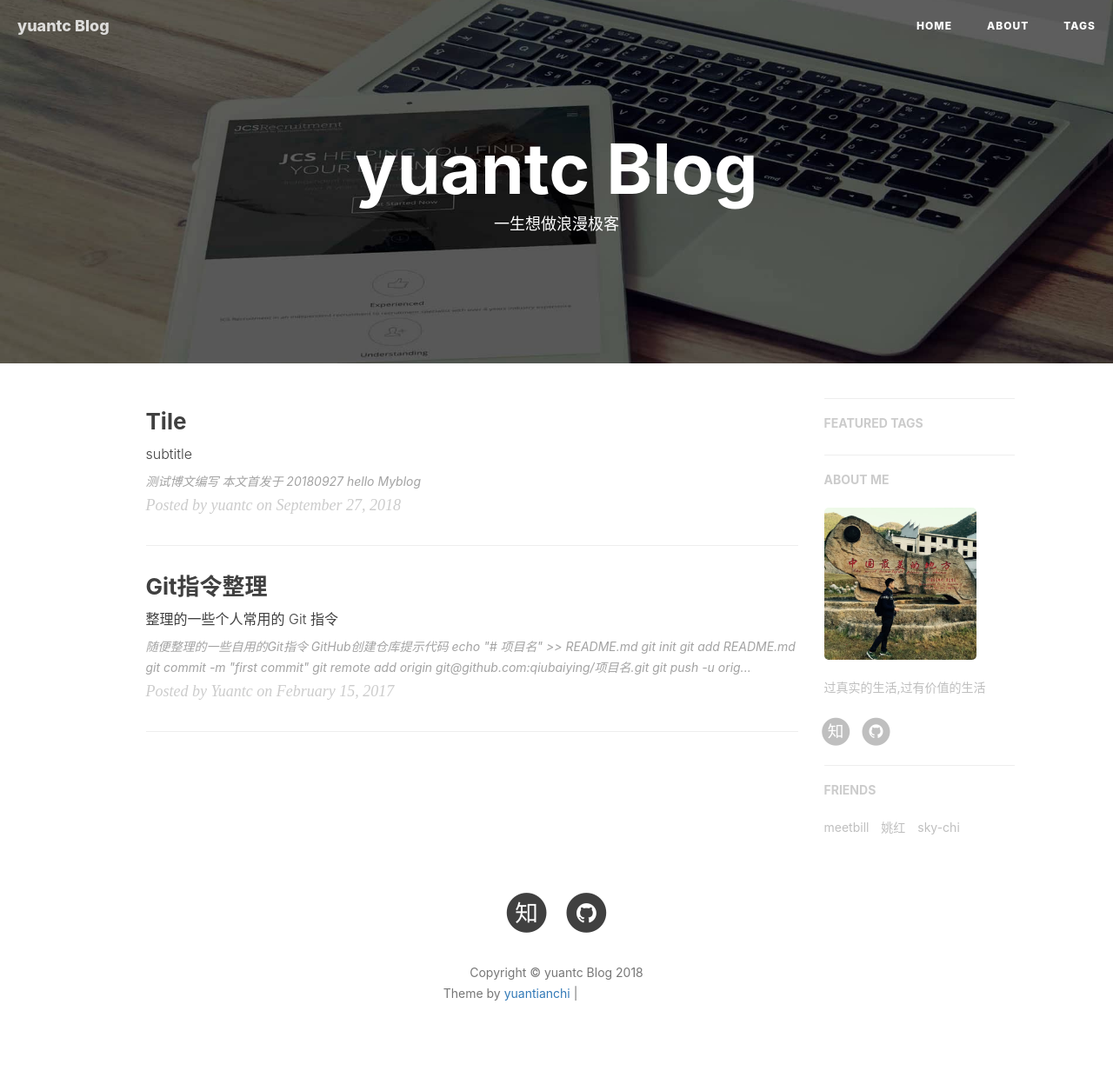
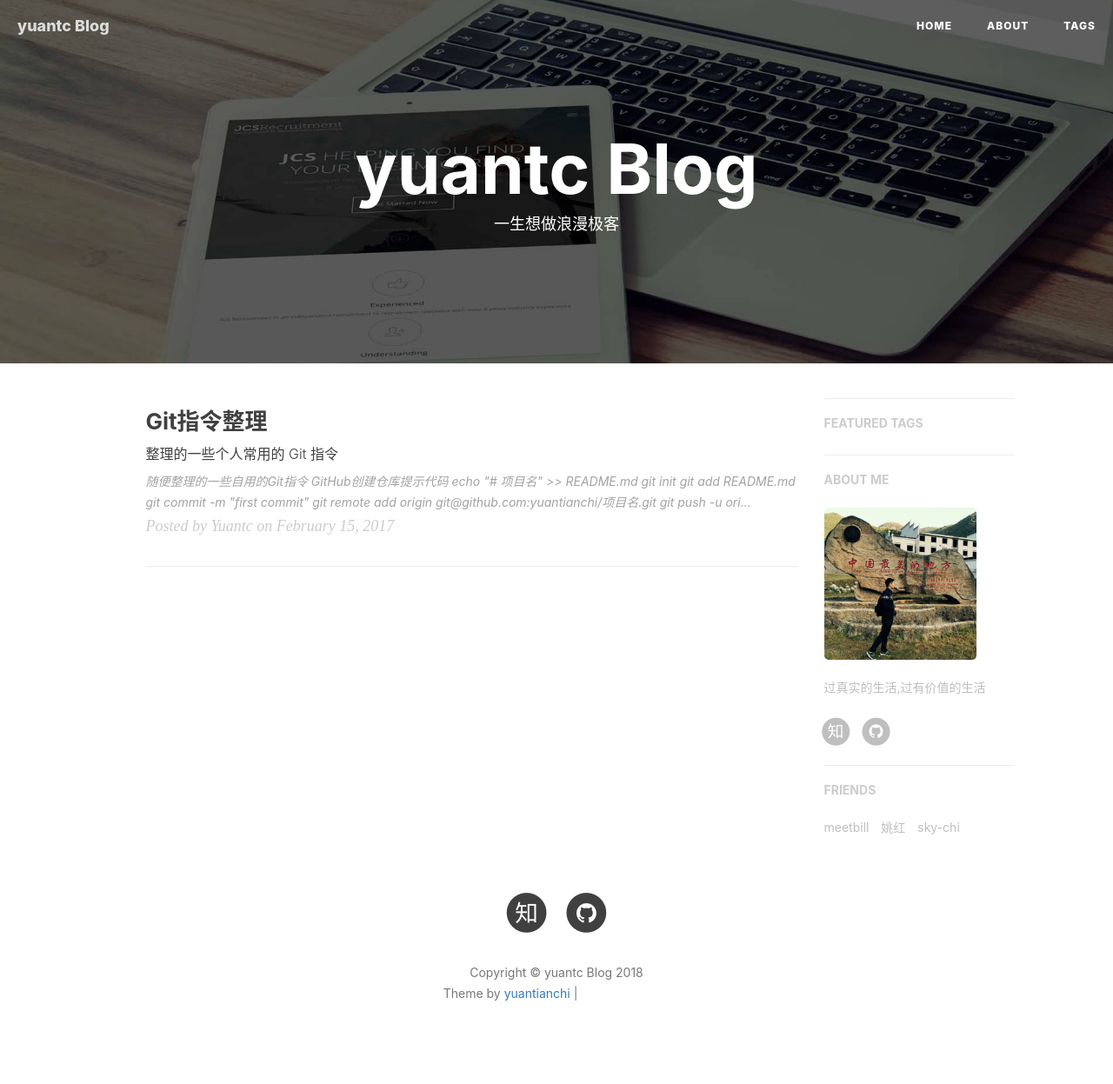
Before and after one commit to yuantianchi/sky.github.io, a Jekyll site: the page built from index.html, in a window 1280 px wide. Shown: the whole page at 87% size. Built offline with Jekyll 4.4.1, drawn with Linux system fonts in a browser that asks for light colours; nearby versions of some CDN libraries; the list of posts is cut into pages by our own code; comment, search, counter and statistics services are not loaded; grey boxes are pictures that could not be loaded.

Commit message:
Modify related information

```diff
--- a/_config.yml
+++ b/_config.yml
@@ -50,7 +50,7 @@
 disqus_username: hux
 
 # Netease setttings
-netease_comment: false
+#netease_comment: false
 
 
 
--- a/_includes/footer.html
+++ b/_includes/footer.html
@@ -86,7 +86,7 @@
                     <iframe
                         style="margin-left: 2px; margin-bottom:-5px;"
                         frameborder="0" scrolling="0" width="100px" height="20px"
-                        src="https://ghbtns.com/github-btn.html?user=huxpro&repo=huxpro.github.io&type=star&count=true" >
+                        src="https://ghbtns.com/github-btn.html?user=yuantianchi&repo=yuantianchi.github.io&type=star&count=true" >
                     </iframe>
                 </p>
             </div>
--- a/_posts/2018-09-27-test-to-setup-github-io-blog.md
+++ /dev/null
@@ -1,18 +0,0 @@
----
-layout:     post
-title:      "Tile"
-subtitle:   "subtitle"
-date:       2018-09-27 12:00:00
-author:     "yuantc"
-header-img: "img/post-kuaidi.jpg"
-header-mask: 0.3
-catalog:    true
-tags:
-    - linux
-
----
-
-
-> 测试博文编写<br><br>
-> 本文首发于  20180927
-hello Myblog
```
Also changed, not shown: _includes/about/zh.md (+2 -2 lines), _posts/2018-09-28-Git指令整理.md (+2 -2 lines), 1 other file.
